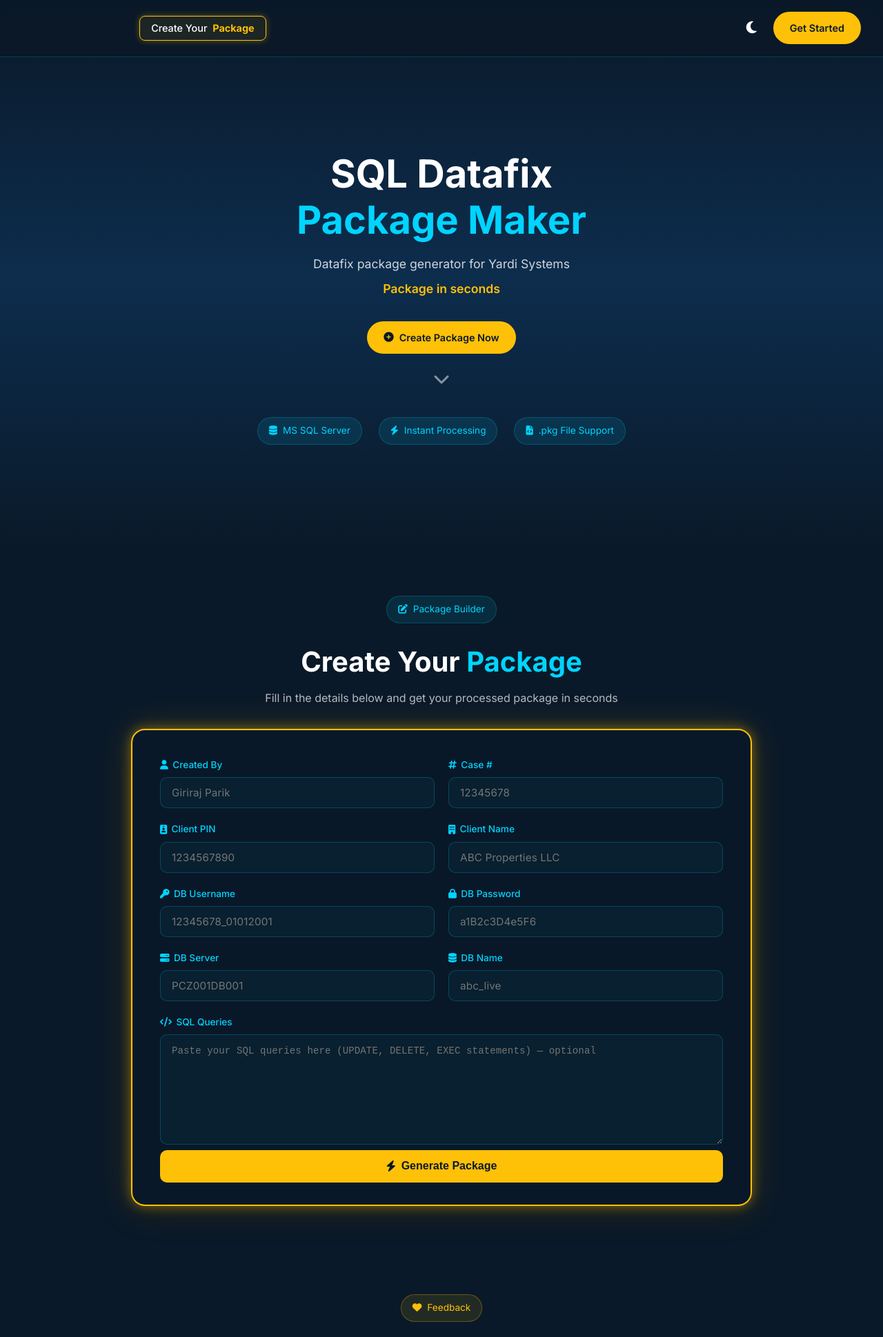
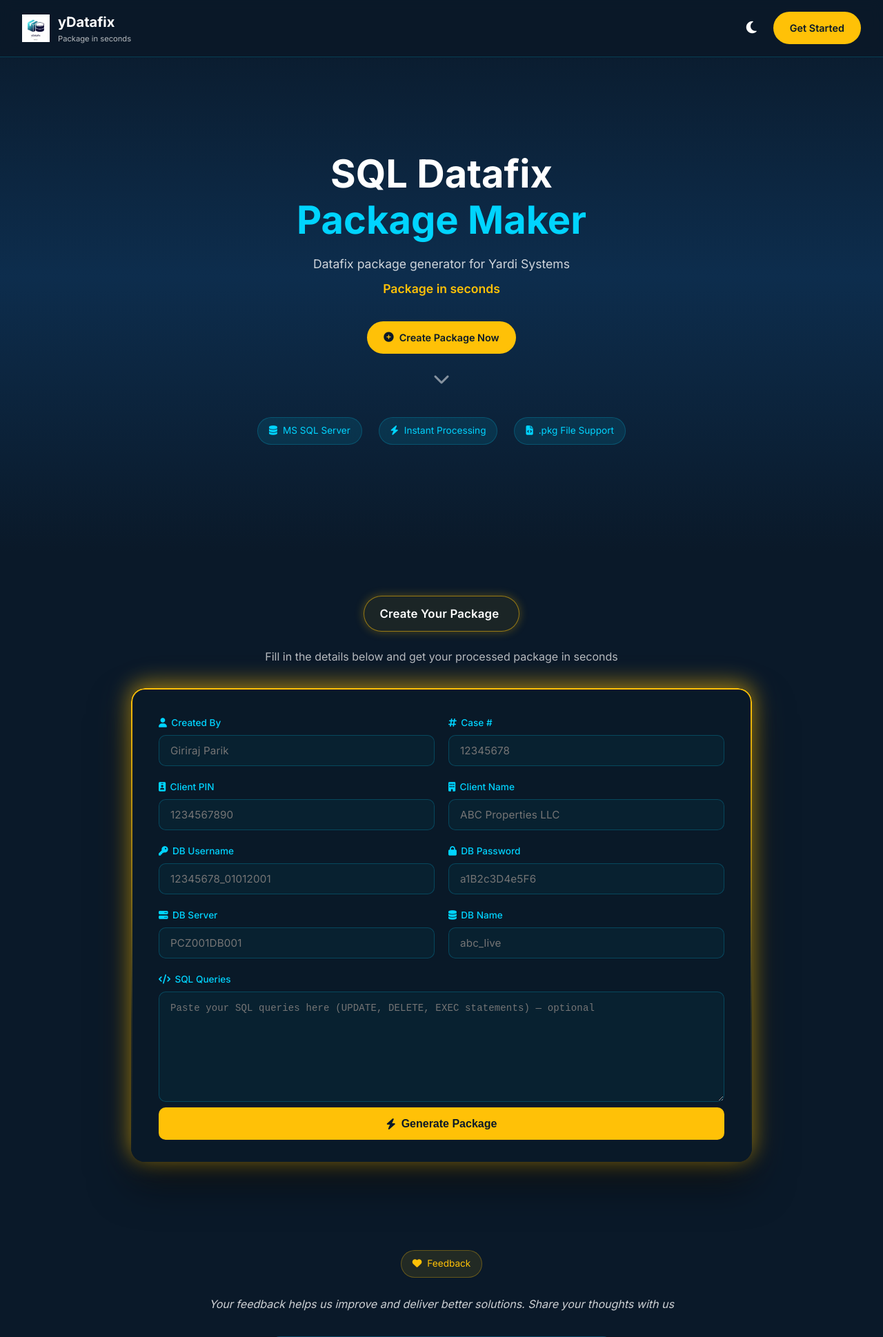
Before and after one commit to abhirs2183-sys/VercelAppPreTest10, a Flask app: page / in a window 1280 px wide. Shown: the top 1939 px of the page at 69% size. Run offline with Flask 3, Linux system fonts and the light colour scheme.

Commit message:
Update website appearance with animated title and gradient border effects
Modify styles and scripts to introduce an animated title card that reveals "Create Your Package" on scroll and apply a fading gradient border to the form card.

Replit-Commit-Author: Agent
Replit-Commit-Session-Id: 6f2393e9-d22b-47c7-870d-32ca7653e3f1
Replit-Commit-Checkpoint-Type: full_checkpoint
Replit-Commit-Event-Id: 8858bca5-e37b-43e4-950a-f9f2e2b6f36e
Replit-Commit-Screenshot-Url: https://storage.googleapis.com/screenshot-production-us-central1/3609cdba-fad6-4098-9915-40c1b5dedb33/6f2393e9-d22b-47c7-870d-32ca7653e3f1/JUOyNxr
Replit-Helium-Checkpoint-Created: true

```diff
--- a/Datafix-Assembler/static/css/styles.css
+++ b/Datafix-Assembler/static/css/styles.css
@@ -774,26 +774,45 @@ body.light-mode {
 .form-card {
     max-width: 900px;
     margin: 0 auto;
-    border: 2px solid var(--accent-yellow);
     border-radius: 20px;
     padding: 2.5rem 2.5rem 2rem;
+    position: relative;
+    border: none;
     box-shadow:
-        0 0 18px rgba(255, 193, 7, 0.45),
+        0 -6px 30px rgba(255, 193, 7, 0.5),
         0 0 50px rgba(255, 193, 7, 0.18),
-        0 8px 40px rgba(0, 0, 0, 0.45);
-    position: relative;
+        0 30px 60px rgba(0, 0, 0, 0.55);
+}
+
+.form-card::before {
+    content: '';
+    position: absolute;
+    inset: 0;
+    border-radius: 20px;
+    padding: 2px;
+    background: linear-gradient(
+        to bottom,
+        #ffc107 0%,
+        rgba(255, 193, 7, 0.55) 40%,
+        rgba(255, 193, 7, 0.12) 70%,
+        transparent 100%
+    );
+    -webkit-mask: linear-gradient(#fff 0 0) content-box, linear-gradient(#fff 0 0);
+    -webkit-mask-composite: xor;
+    mask-composite: exclude;
+    pointer-events: none;
 }
 
 .dark-mode .form-card {
-    background: rgba(10, 25, 41, 0.85);
+    background: rgba(10, 25, 41, 0.92);
 }
 
 .light-mode .form-card {
-    background: rgba(255, 255, 255, 0.95);
+    background: rgba(255, 255, 255, 0.97);
     box-shadow:
-        0 0 18px rgba(255, 193, 7, 0.5),
-        0 0 50px rgba(255, 193, 7, 0.2),
-        0 8px 40px rgba(0, 0, 0, 0.12);
+        0 -6px 30px rgba(255, 193, 7, 0.45),
+        0 0 50px rgba(255, 193, 7, 0.15),
+        0 30px 60px rgba(0, 0, 0, 0.12);
 }
 
 .input-form {
@@ -884,52 +903,78 @@ body.light-mode {
     border-radius: 10px;
 }
 
-.header-section-label {
-    display: none;
+.section-title-card {
+    display: inline-flex;
     align-items: center;
-    padding: 0.35rem 1rem;
-    border: 1.5px solid var(--accent-yellow);
-    border-radius: 8px;
-    font-size: 0.9rem;
-    font-weight: 500;
-    box-shadow: 0 0 10px rgba(255, 193, 7, 0.35);
-    opacity: 0;
-    transform: translateY(-6px);
-    transition: opacity 0.35s ease, transform 0.35s ease;
+    justify-content: center;
+    min-width: 220px;
+    min-height: 52px;
+    padding: 0.55rem 1.4rem;
+    border-radius: 50px;
+    margin-bottom: 1.5rem;
+    background: rgba(255, 193, 7, 0.07);
+    border: 1.5px solid rgba(255, 193, 7, 0.55);
+    box-shadow: 0 0 14px rgba(255, 193, 7, 0.3);
+    position: relative;
+    overflow: hidden;
 }
 
-.dark-mode .header-section-label {
-    color: var(--text-white);
-    background: rgba(255, 193, 7, 0.08);
+.stc-logo-state {
+    display: flex;
+    align-items: center;
+    gap: 0.5rem;
+    position: absolute;
+    transition: opacity 0.4s ease, transform 0.4s ease;
+    opacity: 1;
+    transform: scale(1);
 }
 
-.light-mode .header-section-label {
-    color: var(--primary-navy);
-    background: rgba(255, 193, 7, 0.1);
+.stc-logo-state.hidden {
+    opacity: 0;
+    transform: scale(0.85);
+    pointer-events: none;
 }
 
-.header-section-label strong {
-    color: var(--accent-yellow);
-    margin-left: 0.25rem;
+.stc-logo {
+    width: 26px;
+    height: 26px;
+    object-fit: contain;
 }
 
-.header.in-package-section #headerLogo,
-.header.in-package-section #headerBrand {
-    opacity: 0;
-    pointer-events: none;
-    transform: translateY(-6px);
-    transition: opacity 0.3s ease, transform 0.3s ease;
+.stc-brand-name {
+    font-weight: 700;
+    font-size: 1rem;
+    letter-spacing: 0.01em;
 }
 
-.header.in-package-section .header-section-label {
+.stc-text-state {
     display: flex;
-    opacity: 1;
-    transform: translateY(0);
+    align-items: center;
+    font-size: 1.05rem;
+    font-weight: 600;
+    opacity: 0;
+    transition: opacity 0.3s ease;
+    white-space: nowrap;
 }
 
-#headerLogo,
-#headerBrand {
-    transition: opacity 0.3s ease, transform 0.3s ease;
+.stc-text-state.visible {
+    opacity: 1;
+}
+
+.stc-typed {
+    letter-spacing: 0.01em;
+}
+
+.stc-cursor {
+    color: var(--accent-yellow);
+    animation: blink 0.75s step-end infinite;
+    margin-left: 1px;
+    font-weight: 300;
+}
+
+@keyframes blink {
+    0%, 100% { opacity: 1; }
+    50% { opacity: 0; }
 }
 
 @media (max-width: 768px) {
--- a/Datafix-Assembler/static/js/main.js
+++ b/Datafix-Assembler/static/js/main.js
@@ -289,19 +289,52 @@ document.addEventListener('DOMContentLoaded', function() {
         });
     });
 
-    const header = document.getElementById('mainHeader');
     const uploadSection = document.getElementById('upload-section');
+    const stcLogoState = document.getElementById('stcLogoState');
+    const stcTextState = document.getElementById('stcTextState');
+    const stcTyped = document.getElementById('stcTyped');
+    const stcCursor = document.getElementById('stcCursor');
 
-    if (header && uploadSection) {
+    let typingTimeout = null;
+    let isTyped = false;
+    const fullText = 'Create Your Package';
+
+    function typeText() {
+        if (isTyped) return;
+        stcLogoState.classList.add('hidden');
+        stcTextState.classList.add('visible');
+        stcTyped.textContent = '';
+        let i = 0;
+        function step() {
+            if (i < fullText.length) {
+                stcTyped.textContent += fullText[i];
+                i++;
+                typingTimeout = setTimeout(step, 60);
+            } else {
+                isTyped = true;
+            }
+        }
+        step();
+    }
+
+    function revertText() {
+        clearTimeout(typingTimeout);
+        isTyped = false;
+        stcTextState.classList.remove('visible');
+        stcTyped.textContent = '';
+        stcLogoState.classList.remove('hidden');
+    }
+
+    if (uploadSection && stcLogoState) {
         const observer = new IntersectionObserver((entries) => {
             entries.forEach(entry => {
                 if (entry.isIntersecting) {
-                    header.classList.add('in-package-section');
+                    typeText();
                 } else {
-                    header.classList.remove('in-package-section');
+                    revertText();
                 }
             });
-        }, { threshold: 0.15 });
+        }, { threshold: 0.2 });
         observer.observe(uploadSection);
     }
 
--- a/Datafix-Assembler/templates/index.html
+++ b/Datafix-Assembler/templates/index.html
@@ -14,15 +14,12 @@
 </head>
 <body class="dark-mode">
     <!-- Removing New Year theme -->
-    <header class="header" id="mainHeader">
+    <header class="header">
         <div class="header-left">
-            <img src="{{ url_for('static', filename='images/logo.png') }}" alt="yDatafix Logo" class="logo" id="headerLogo">
-            <div class="brand" id="headerBrand">
+            <img src="{{ url_for('static', filename='images/logo.png') }}" alt="yDatafix Logo" class="logo">
+            <div class="brand">
                 <span class="brand-name">yDatafix</span>
                 <span class="brand-tagline">Package in seconds</span>
-            </div>
-            <div class="header-section-label" id="headerSectionLabel">
-                <span>Create Your <strong>Package</strong></span>
             </div>
         </div>
         <div class="header-right">
@@ -52,8 +49,15 @@
         </section>
 
         <section class="upload-section" id="upload-section">
-            <div class="section-badge"><i class="fas fa-edit"></i> Package Builder</div>
-            <h2 class="section-title">Create Your <span class="cyan">Package</span></h2>
+            <div class="section-title-card" id="sectionTitleCard">
+                <div class="stc-logo-state" id="stcLogoState">
+                    <img src="{{ url_for('static', filename='images/logo.png') }}" alt="yDatafix" class="stc-logo">
+                    <span class="stc-brand-name">yDatafix</span>
+                </div>
+                <div class="stc-text-state" id="stcTextState">
+                    <span class="stc-typed" id="stcTyped"></span><span class="stc-cursor" id="stcCursor">|</span>
+                </div>
+            </div>
             <p class="section-subtitle">Fill in the details below and get your processed package in seconds</p>
 
             <div class="form-card">
```
Also changed, not shown: attached_assets/Screenshot_20260405-163156_Chrome_1775387953704.jpg (added), attached_assets/Screenshot_20260405-164459_Chrome_1775387824953.jpg (added).
